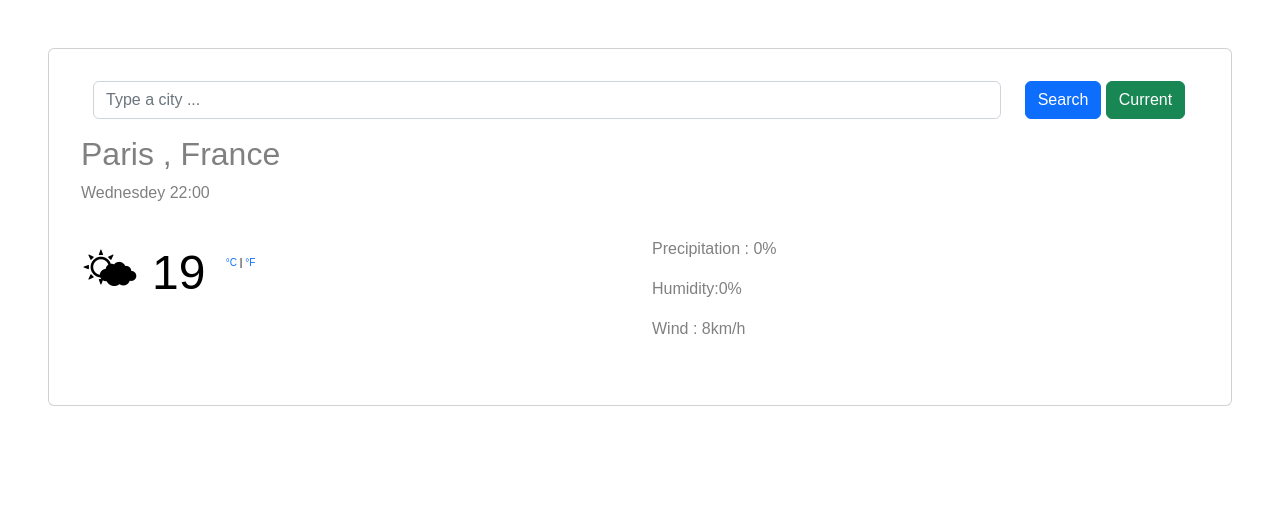
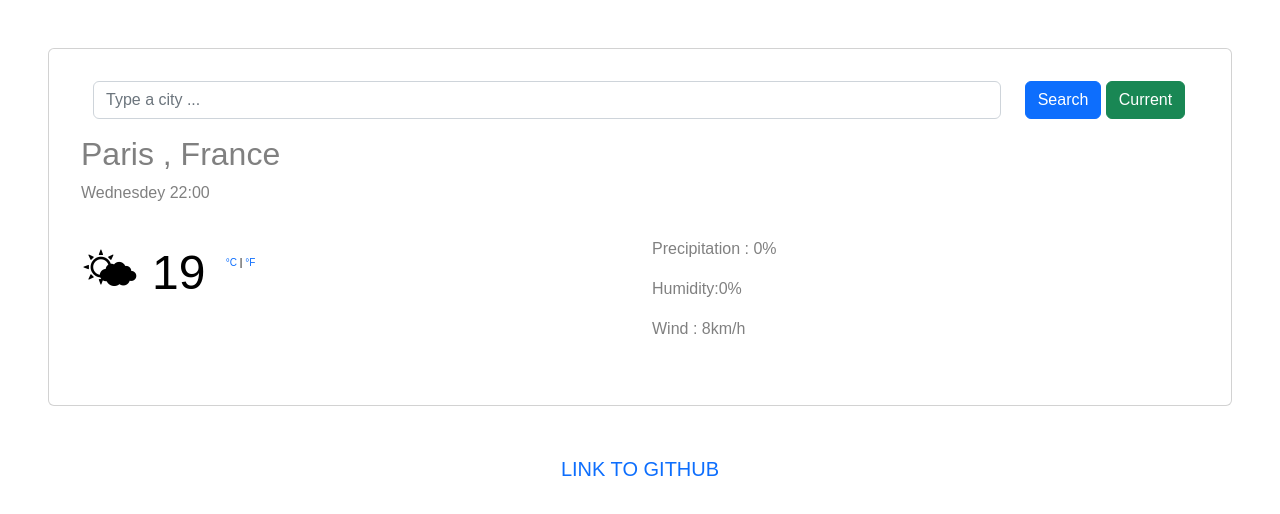
Before and after one commit to SvetlanaVaskiv/sheCodesCourses, a website built with Parcel: page index.html in a window 1280 px wide. Built offline with nearby package versions, Linux system fonts and the light colour scheme.

Commit message:
refac: add link to github

```diff
--- a/index.html
+++ b/index.html
@@ -10,7 +10,7 @@
       crossorigin="anonymous"
     />
     <link rel="stylesheet" href="./src/styles.css" />
-     <script src="https://unpkg.com/axios/dist/axios.min.js" defer></script>
+    <script src="https://unpkg.com/axios/dist/axios.min.js" defer></script>
     <script src="./src/index.js" type="module" defer></script>
   </head>
 
@@ -72,6 +72,6 @@
         </div>
       </div>
     </div>
-
+    <a href="https://github.com/SvetlanaVaskiv" class="linkToGit">LINK TO GITHUB</a>
   </body>
 </html>
--- a/src/styles.css
+++ b/src/styles.css
@@ -19,3 +19,9 @@ small {
   font-size: xxx-large;
   color: black;
 }
+.linkToGit {
+  font-size: 20px;
+  display: block;
+margin:0 auto;
+text-align: center;
+}
```
